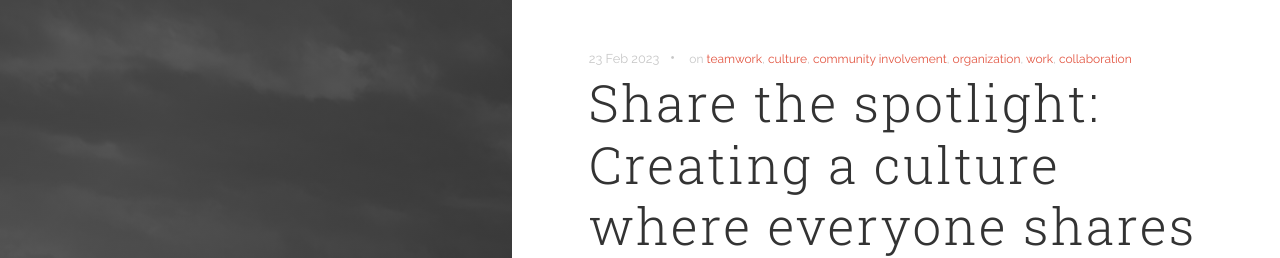
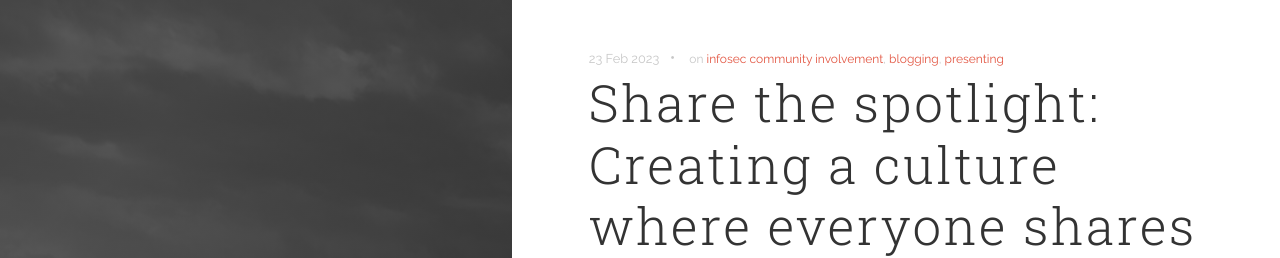
Before and after one commit to leifdreizler/leifdreizler.github.io, a Jekyll site: the page built from _posts/2023-02-23-Share-the-spotlight.markdown, in a window 1280 px wide. Shown: the top 258 px of the page. Built offline with Jekyll 4.4.1, drawn with Linux system fonts in a browser that asks for light colours.

Commit message:
update tags

```diff
--- a/_posts/2023-02-23-Share-the-spotlight.markdown
+++ b/_posts/2023-02-23-Share-the-spotlight.markdown
@@ -2,7 +2,7 @@
 title: "Share the spotlight: Creating a culture where everyone shares their work"
 date: 2023-02-23 12:00:00
 categories: [blog]
-tags: [teamwork, culture, community involvement, organization, work, collaboration]
+tags: [infosec community involvement, blogging, presenting]
 ---
 
 This blog is all about creating a culture of community involvement within your team or organization at work.
```
